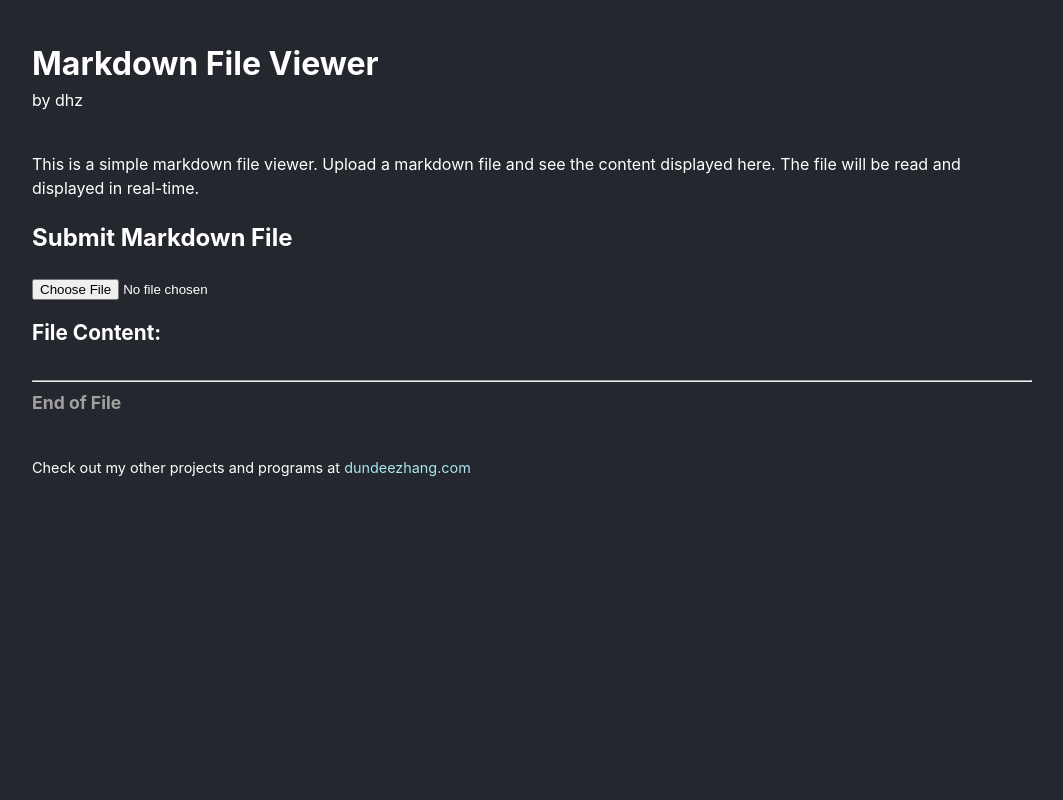
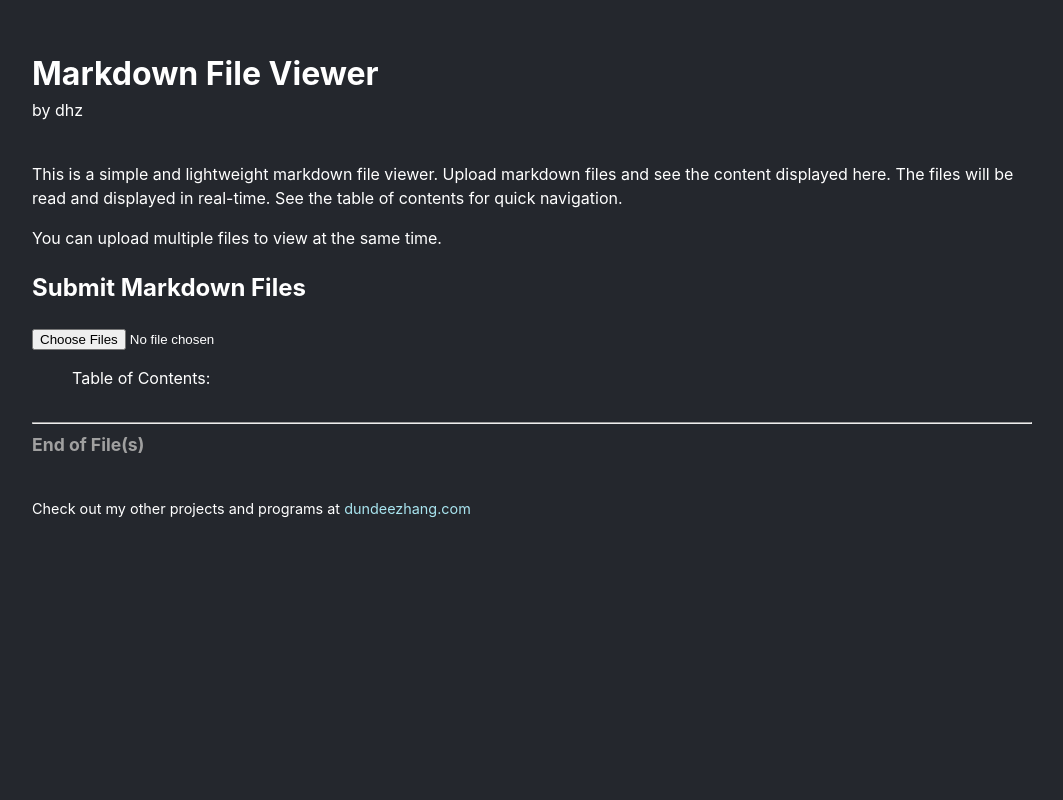
Before and after one commit to dundeezhang/readmd, a React (Vite) app: page / in a window 1280 px wide. Shown: the top 800 px of the page, without its empty margins (108-1171 px from the left). Built offline with nearby package versions, Linux system fonts and the light colour scheme.

Commit message:
add feature for multiple files and table of contents

```diff
--- a/src/App.css
+++ b/src/App.css
@@ -1,27 +1,33 @@
 .app-content h3 {
-  font-size: 2.2vmin;
+  font-size: 2.2vh;
 }
 
 .app-content h2 {
-  font-size: 2.6vmin;
+  font-size: 2.6vh;
 }
 
 .app-content h1 {
-  font-size: 3vmin;
+  font-size: 3vh;
 }
 
 .app-content p {
-  font-size: 1.8vmin;
+  font-size: 1.8vh;
+}
+
+.app-content pre {
+  border-left: solid;
+  border-color: rgb(169, 229, 240);
 }
 
 .wrap-everything {
   max-width: 1000px;
+  padding: 10px;
   margin: auto;
 }
 
 .endoffile {
   color: rgb(160, 160, 160);
-  margin: 0 0 5vmin;
+  margin: 0 0 5vh;
 }
 
 .application {
@@ -30,7 +36,7 @@
 
 footer {
   text-align: center;
-  padding: 5vmin;
+  padding: 5vh;
   text-decoration: none;
   color: white;
   background-color: rgb(7, 7, 26);
@@ -48,7 +54,7 @@ p a {
 }
 
 hr {
-  margin: 4vmin 0 1vmin;
+  margin: 4vh 0 1vh;
 }
 
 a:hover {
@@ -61,10 +67,40 @@ a:hover {
 
 h1.prog-title {
   width: fit-content;
-  margin: 5vmin 0 0;
+  margin: 5vh 0 0;
 }
 
 .by-tag {
   width: fit-content;
-  margin: 0 0 5vmin;
+  margin: 0 0 5vh;
 }
+
+h3.filename {
+  color: rgb(169, 229, 240);
+}
+
+nav {
+  width: fit-content;
+  position: fixed;
+  left: 4vmin;
+  top: 4vmin;
+}
+
+nav ul li {
+  list-style-type: none;
+}
+
+nav ul li a {
+  color: white;
+  text-decoration: none;
+}
+
+@media only screen and (max-width: 1450px) {
+  nav {
+    width: fit-content;
+    position: inherit;
+    display: block;
+    left: 4vmin;
+    top: 4vmin;
+  }
+}
--- a/src/App.jsx
+++ b/src/App.jsx
@@ -6,15 +6,22 @@ import { oneDark } from "react-syntax-highlighter/dist/esm/styles/prism";
 import "./App.css";
 
 function App() {
-  const [fileContent, setFileContent] = useState("");
+  const [fileContents, setFileContents] = useState([]);
 
-  const handleFileUpload = (event) => {
-    const file = event.target.files[0];
+  const handleMultipleFileUpload = (event) => {
+    const files = event.target.files;
+    let combinedContents = [];
+
+    Array.from(files).forEach((file, index) => {
       const reader = new FileReader();
       reader.onload = (e) => {
-      setFileContent(e.target.result);
+        combinedContents.push({ name: file.name, content: e.target.result });
+        if (index === files.length - 1) {
+          setFileContents(combinedContents);
+        }
       };
       reader.readAsText(file);
+    });
   };
 
   return (
@@ -24,20 +31,36 @@ function App() {
           <h1 className="prog-title">Markdown File Viewer</h1>
           <p className="by-tag">by dhz</p>
           <p>
-            This is a simple markdown file viewer. Upload a markdown file and
-            see the content displayed here. The file will be read and displayed
-            in real-time.
+            This is a simple and lightweight markdown file viewer. Upload
+            markdown files and see the content displayed here. The files will be
+            read and displayed in real-time. See the table of contents for quick
+            navigation.
           </p>
+          <p>You can upload multiple files to view at the same time.</p>
         </div>
-        <h2>Submit Markdown File</h2>
+        <h2>Submit Markdown Files</h2>
         <input
           type="file"
           className="submit"
           accept=".md"
-          onChange={handleFileUpload}
+          multiple
+          onChange={handleMultipleFileUpload}
         />
+        <nav className="file-nav">
+          <ul>
+            <p>Table of Contents:</p>
+            {fileContents.map((file, index) => (
+              <li key={index}>
+                <a href={`#${file.name}`}>{file.name}</a>
+              </li>
+            ))}
+          </ul>
+        </nav>
         <div className="app-content">
-          <h2>File Content:</h2>
+          {fileContents.map((file, index) => (
+            <div key={index} id={file.name}>
+              <hr />
+              <h3 className="filename">{file.name}</h3>
               <ReactMarkdown
                 components={{
                   code({ className, children, ...rest }) {
@@ -59,10 +82,12 @@ function App() {
                   },
                 }}
               >
-            {fileContent}
+                {file.content}
               </ReactMarkdown>
-          <hr></hr>
-          <h3 className="endoffile">End of File</h3>
+            </div>
+          ))}
+          <hr />
+          <h3 className="endoffile">End of File(s)</h3>
           <p>
             Check out my other projects and programs at{" "}
             <a href="https://dundeezhang.com">dundeezhang.com</a>{" "}
```
Lines whose indentation alone changed are shown as unchanged.
